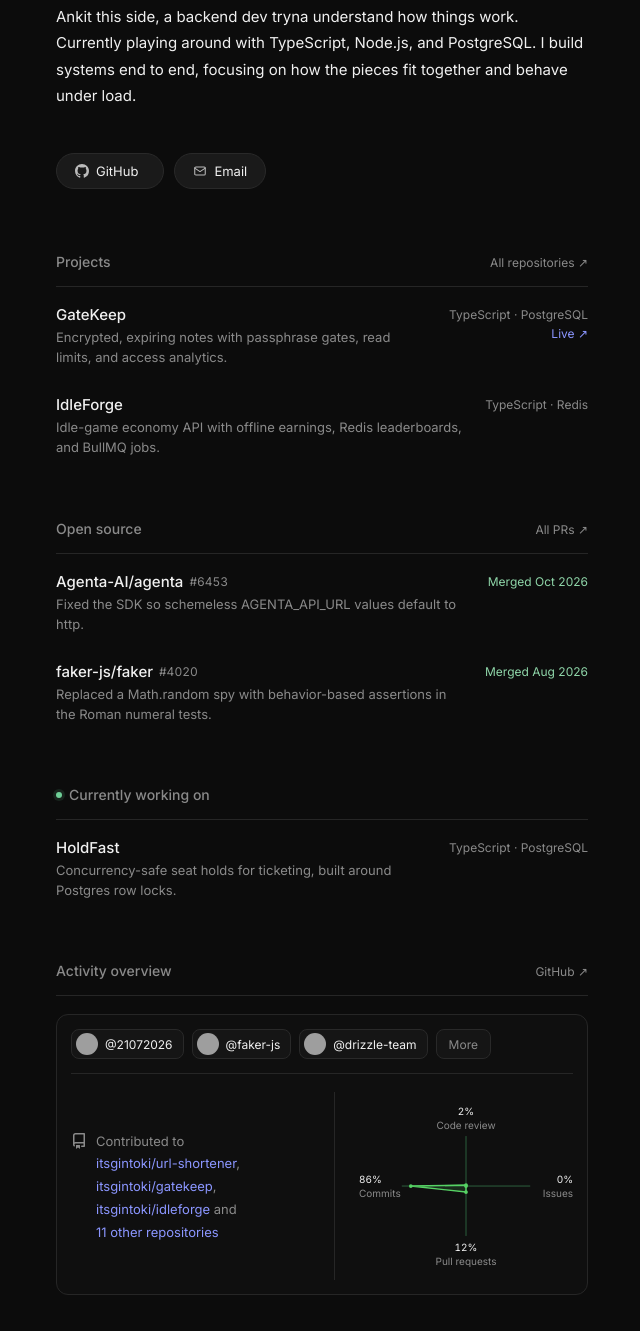
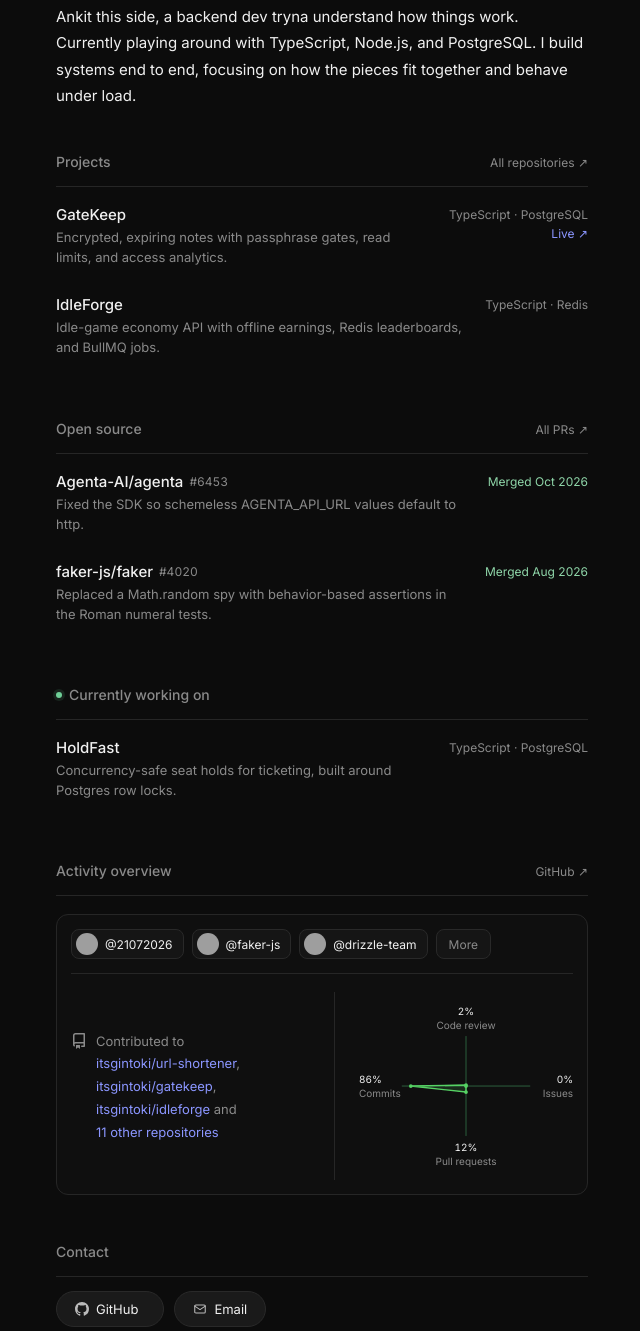
Before and after one commit to itsgintoki/web, a plain HTML site: page index.html in a window 1280 px wide. Shown: the part 172-1503 px from the top of the page, without its empty margins (318-958 px from the left). Drawn offline with Linux system fonts and the light colour scheme; no server answers; grey boxes are pictures that could not be loaded.

Commit message:
Move contact links to a bottom contact section

```diff
--- a/index.html
+++ b/index.html
@@ -77,7 +77,9 @@
   p{line-height:1.75;}
   .bio-primary{color:var(--text);margin-bottom:44px;}
 
-  .pills{display:flex;flex-wrap:wrap;gap:10px;margin-bottom:64px;}
+  .pills{display:flex;flex-wrap:wrap;gap:10px;}
+  .contact-section{margin-bottom:40px;}
+  .contact-section .pills{margin-top:14px;}
   .pill{
     display:inline-flex;align-items:center;gap:7px;
     background:var(--pill-bg);
@@ -277,17 +279,6 @@
 
   <p class="bio-primary">Ankit this side, a backend dev tryna understand how things work. Currently playing around with TypeScript, Node.js, and PostgreSQL. I build systems end to end, focusing on how the pieces fit together and behave under load.</p>
 
-  <nav class="pills" aria-label="Elsewhere">
-    <a class="pill" href="https://github.com/itsgintoki" target="_blank" rel="me noopener">
-      <svg viewBox="0 0 16 16" fill="currentColor" aria-hidden="true"><path d="M8 0C3.58 0 0 3.58 0 8c0 3.54 2.29 6.53 5.47 7.59.4.07.55-.17.55-.38 0-.19-.01-.82-.01-1.49-2.01.37-2.53-.49-2.69-.94-.09-.23-.48-.94-.82-1.13-.28-.15-.68-.52-.01-.53.63-.01 1.08.58 1.23.82.72 1.21 1.87.87 2.33.66.07-.52.28-.87.51-1.07-1.78-.2-3.64-.89-3.64-3.95 0-.87.31-1.59.82-2.15-.08-.2-.36-1.02.08-2.12 0 0 .67-.21 2.2.82.64-.18 1.32-.27 2-.27s1.36.09 2 .27c1.53-1.04 2.2-.82 2.2-.82.44 1.1.16 1.92.08 2.12.51.56.82 1.27.82 2.15 0 3.07-1.87 3.75-3.65 3.95.29.25.54.73.54 1.48 0 1.07-.01 1.93-.01 2.2 0 .21.15.46.55.38A8.01 8.01 0 0 0 16 8c0-4.42-3.58-8-8-8Z"/></svg>
-      GitHub<span class="sr-only"> (opens in a new tab)</span>
-    </a>
-    <a class="pill" href="mailto:sinhaankit12jan@gmail.com">
-      <svg viewBox="0 0 24 24" fill="none" stroke="currentColor" stroke-width="1.8" stroke-linecap="round" stroke-linejoin="round" aria-hidden="true"><rect x="3" y="5" width="18" height="14" rx="2"/><path d="m3 7 9 6 9-6"/></svg>
-      Email
-    </a>
-  </nav>
-
   <section class="section" aria-labelledby="projects-heading">
     <div class="section-head">
       <h2 class="section-label" id="projects-heading">Projects</h2>
@@ -439,6 +430,23 @@
         <div class="contrib" id="contrib-chart" role="img" aria-label="GitHub contribution graph for the last 12 months"></div>
       </div>
     </div>
+  </section>
+
+  <section class="section contact-section" id="contact" aria-labelledby="contact-heading">
+    <div class="section-head">
+      <h2 class="section-label" id="contact-heading">Contact</h2>
+    </div>
+    <div class="divider"></div>
+    <nav class="pills" aria-label="Contact links">
+      <a class="pill" href="https://github.com/itsgintoki" target="_blank" rel="me noopener">
+        <svg viewBox="0 0 16 16" fill="currentColor" aria-hidden="true"><path d="M8 0C3.58 0 0 3.58 0 8c0 3.54 2.29 6.53 5.47 7.59.4.07.55-.17.55-.38 0-.19-.01-.82-.01-1.49-2.01.37-2.53-.49-2.69-.94-.09-.23-.48-.94-.82-1.13-.28-.15-.68-.52-.01-.53.63-.01 1.08.58 1.23.82.72 1.21 1.87.87 2.33.66.07-.52.28-.87.51-1.07-1.78-.2-3.64-.89-3.64-3.95 0-.87.31-1.59.82-2.15-.08-.2-.36-1.02.08-2.12 0 0 .67-.21 2.2.82.64-.18 1.32-.27 2-.27s1.36.09 2 .27c1.53-1.04 2.2-.82 2.2-.82.44 1.1.16 1.92.08 2.12.51.56.82 1.27.82 2.15 0 3.07-1.87 3.75-3.65 3.95.29.25.54.73.54 1.48 0 1.07-.01 1.93-.01 2.2 0 .21.15.46.55.38A8.01 8.01 0 0 0 16 8c0-4.42-3.58-8-8-8Z"/></svg>
+        GitHub<span class="sr-only"> (opens in a new tab)</span>
+      </a>
+      <a class="pill" href="mailto:sinhaankit12jan@gmail.com">
+        <svg viewBox="0 0 24 24" fill="none" stroke="currentColor" stroke-width="1.8" stroke-linecap="round" stroke-linejoin="round" aria-hidden="true"><rect x="3" y="5" width="18" height="14" rx="2"/><path d="m3 7 9 6 9-6"/></svg>
+        Email
+      </a>
+    </nav>
   </section>
 
   <div class="footer-divider"></div>
```
